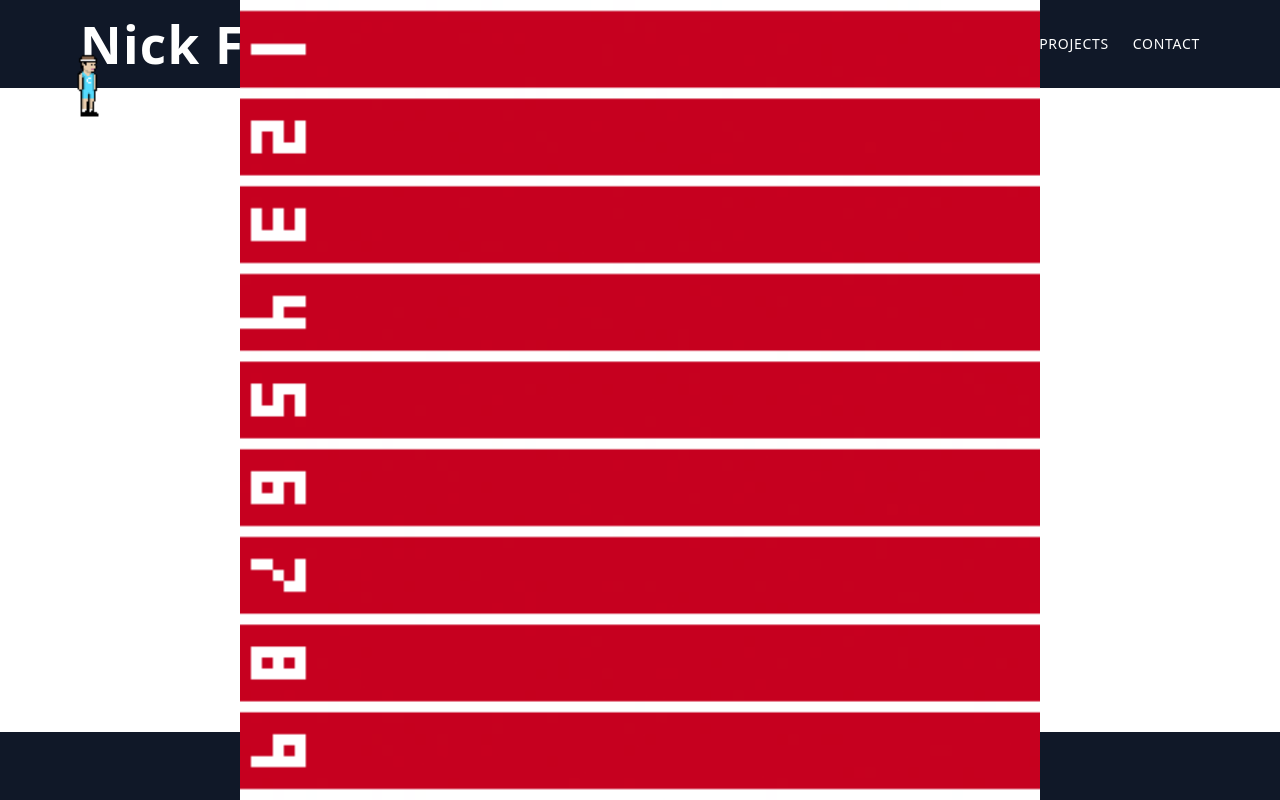
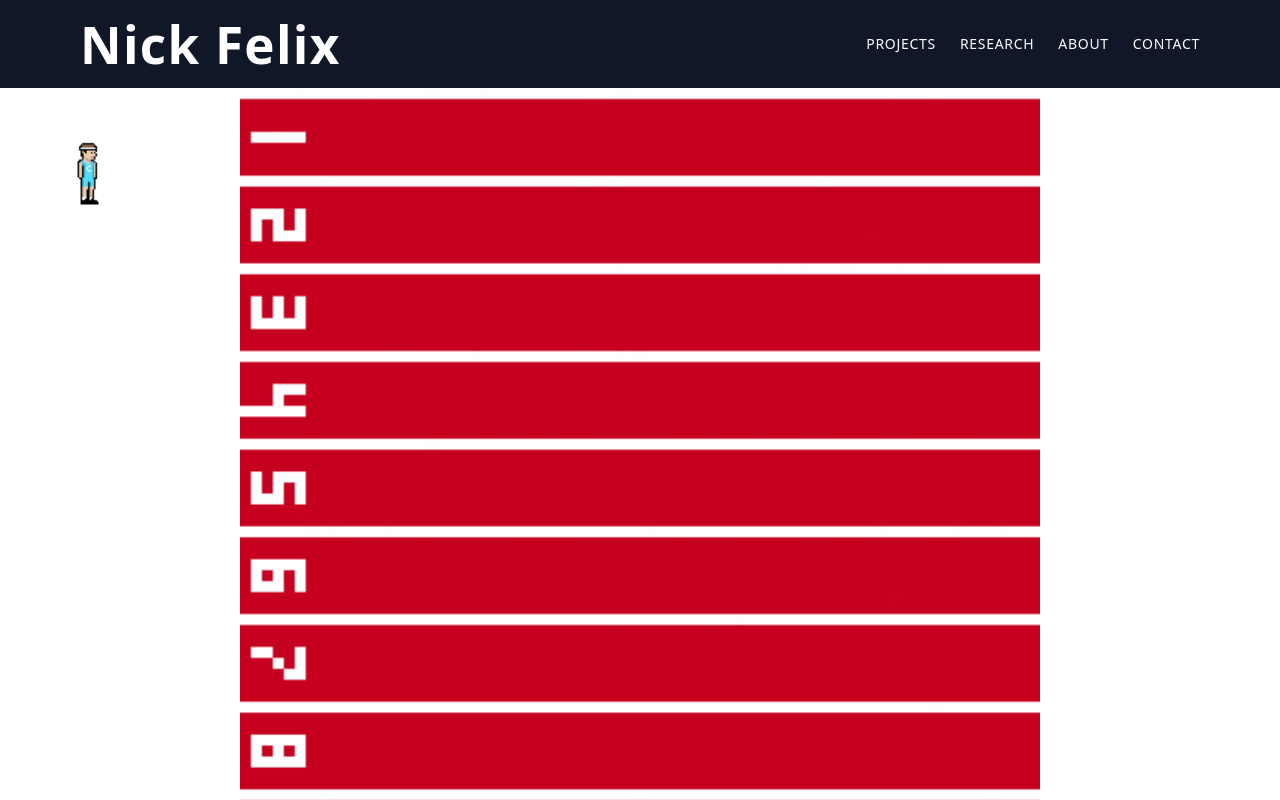
Before and after one commit to nicorox247/Nick-Felix-Site, a React (Vite) app: page /track in a window 1280 px wide. Shown: the top 800 px of the page. Built offline with nearby package versions, Linux system fonts and the light colour scheme.

Commit message:
Window resizing works well now

```diff
--- a/src/App.jsx
+++ b/src/App.jsx
@@ -15,6 +15,10 @@ function App() {
       <main className="flex-1 relative overflow-hidden">
         <Routes>
           <Route path="/" element={<Homepage />} />
+          {/* <Route path="/projects" element={<Projects />}/> */}
+          {/* <Route path="/research" element={<Research />}/> */}
+          {/* <Route path="/about" element={<About />}/> */}
+          {/* <Route path="/contact" element={<Contact />}/> */}
           <Route path="/track" element={<TrackPage />} />
         </Routes>
       </main>
--- a/src/components/NavBar.jsx
+++ b/src/components/NavBar.jsx
@@ -4,8 +4,9 @@ export default function NavBar() {
         <nav className="max-w-6xl mx-auto flex items-center justify-between p-4">
           <h1 className="text-xl font-bold tracking-wide">Nick&nbsp;Felix</h1>
           <ul className="hidden md:flex gap-6 text-sm uppercase tracking-wider">
+            <li className="hover:text-blue-400 transition">Projects</li>
+            <li className="hover:text-blue-400 transition">Research</li>
             <li className="hover:text-blue-400 transition">About</li>
-            <li className="hover:text-blue-400 transition">Projects</li>
             <li className="hover:text-blue-400 transition">Contact</li>
           </ul>
           {/* Mobile hamburger (optional) */}
--- a/src/components/RunnerCanvas.jsx
+++ b/src/components/RunnerCanvas.jsx
@@ -35,6 +35,8 @@ export default function RunnerCanvas({
       };
     };
     window.addEventListener('mousemove', updateMouse);
+
+
 
     sprite.current.onload = () => {
       const canvas = canvasRef.current;
@@ -109,8 +111,11 @@ export default function RunnerCanvas({
 
         ctx.clearRect(0, 0, canvas.width, canvas.height);
 
+        const scaleX = canvas.width / background.width;
+        const scaleY = canvas.height / background.height;
+
         const scaledHeight = canvas.height;
-        const bgScale = scaledHeight / background.width;
+        const bgScale = Math.min(scaleX, scaleY);
         const scaledWidth = background.height * bgScale;
 
         const drawWidth = frameWidth * scale;
@@ -178,12 +183,12 @@ export default function RunnerCanvas({
     <canvas
       ref={canvasRef}
         style={{
-          position: 'fixed',
+          position: 'absolute',
           top: 0,
           left: 0,
           zIndex: 0, // behind everything
-          width: '100vw',
-          height: '100vh',
+          width: '100%',
+          height: '100%',
           ...canvasStyle,
         }}
     />
--- a/src/pages/Homepage.jsx
+++ b/src/pages/Homepage.jsx
@@ -11,12 +11,12 @@ export default function Homepage() {
         idleRadius={80}
         rotateDeg={0}
         canvasStyle={{
-          position: 'absolute',
+          position: 'relative',
           top: 0,
           left: 0,
           // width: '100%',
           // height: '100%',
-          zIndex: 0, // make sure it's behind everything
+          zIndex: 0,
         }}
 
       />
--- a/src/pages/TrackPage.jsx
+++ b/src/pages/TrackPage.jsx
@@ -11,6 +11,15 @@ export default function TrackPage() {
       scale={1.5}
       runningFrames={[1, 2, 3, 4]}
       gridCols={2}
+      canvasStyle={{
+        position: 'relative',
+        top: 0,
+        left: 0,
+        // width: '100%',
+        // height: '100%',
+        zIndex: 0,
+      }}
+
     />
   );
 }
```
